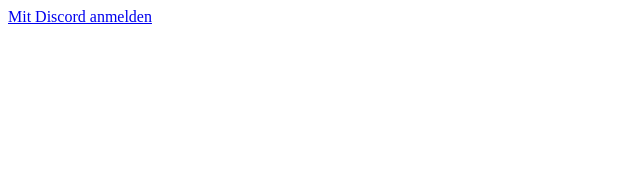
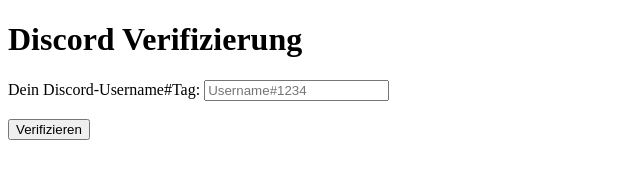
Before and after one commit to Tesqvido/verification-bot-website, a website: page index.html in a window 1280 px wide. Shown: the whole page, without its empty margins (0-640 px from the left). Drawn offline with Linux system fonts and the light colour scheme.

Commit message:
Update index.html

```diff
--- a/index.html
+++ b/index.html
@@ -2,11 +2,15 @@
 <html lang="de">
 <head>
   <meta charset="UTF-8">
-  <title>Discord Login</title>
+  <title>Discord Verifizierung</title>
 </head>
 <body>
-  <a href="https://discord.com/api/oauth2/authorize?client_id=1408754388968935424&redirect_uri=https%3A%2F%2Fdiscord-verification-1391178545744576602.vercel.app%2Fapi%2Fcallback&response_type=code&scope=identify">
-    Mit Discord anmelden
-  </a>
+  <h1>Discord Verifizierung</h1>
+  <form action="/api/verify" method="POST">
+    <label for="username">Dein Discord-Username#Tag:</label>
+    <input type="text" id="username" name="username" placeholder="Username#1234" required>
+    <br><br>
+    <button type="submit">Verifizieren</button>
+  </form>
 </body>
 </html>
```
